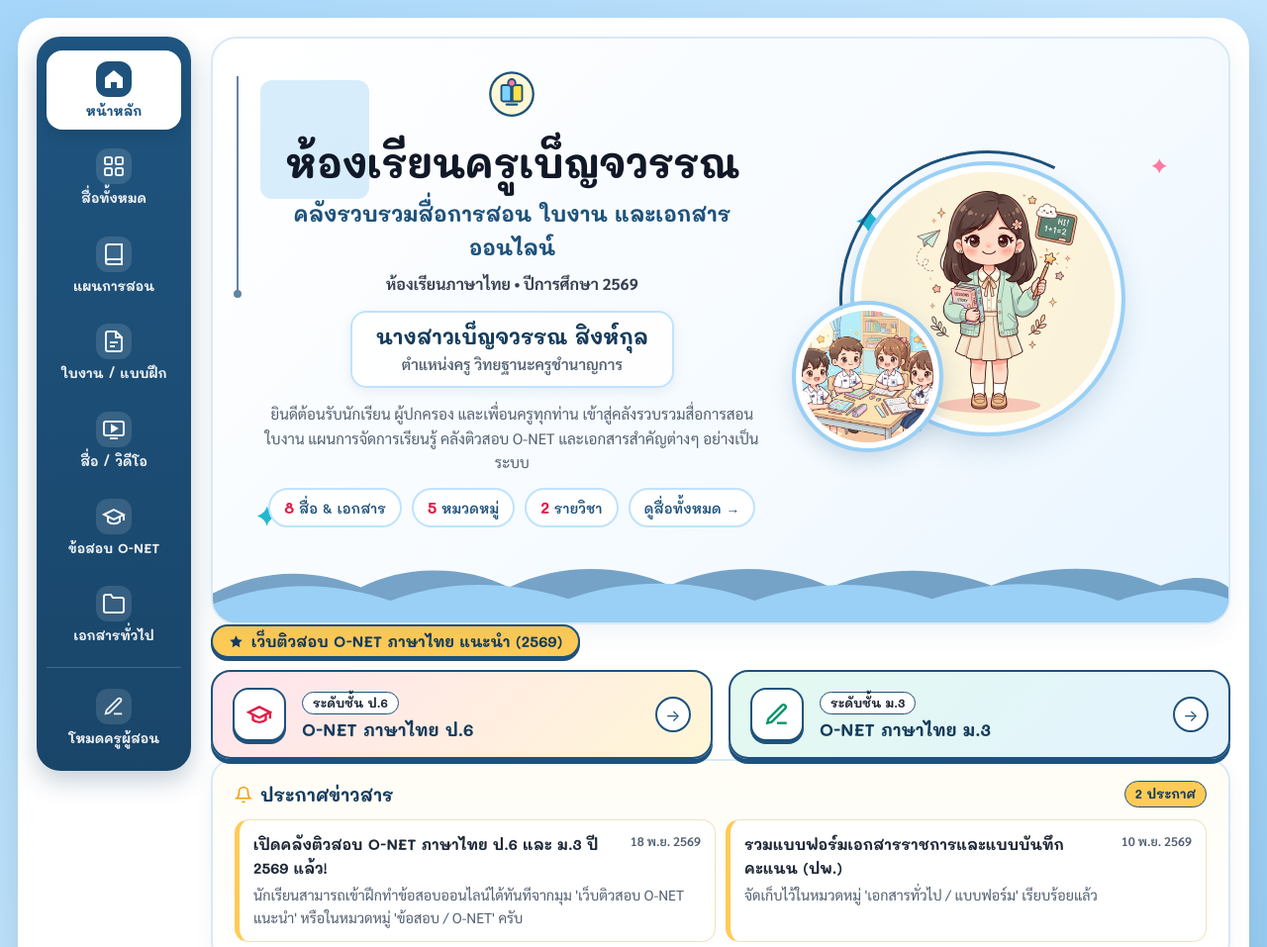
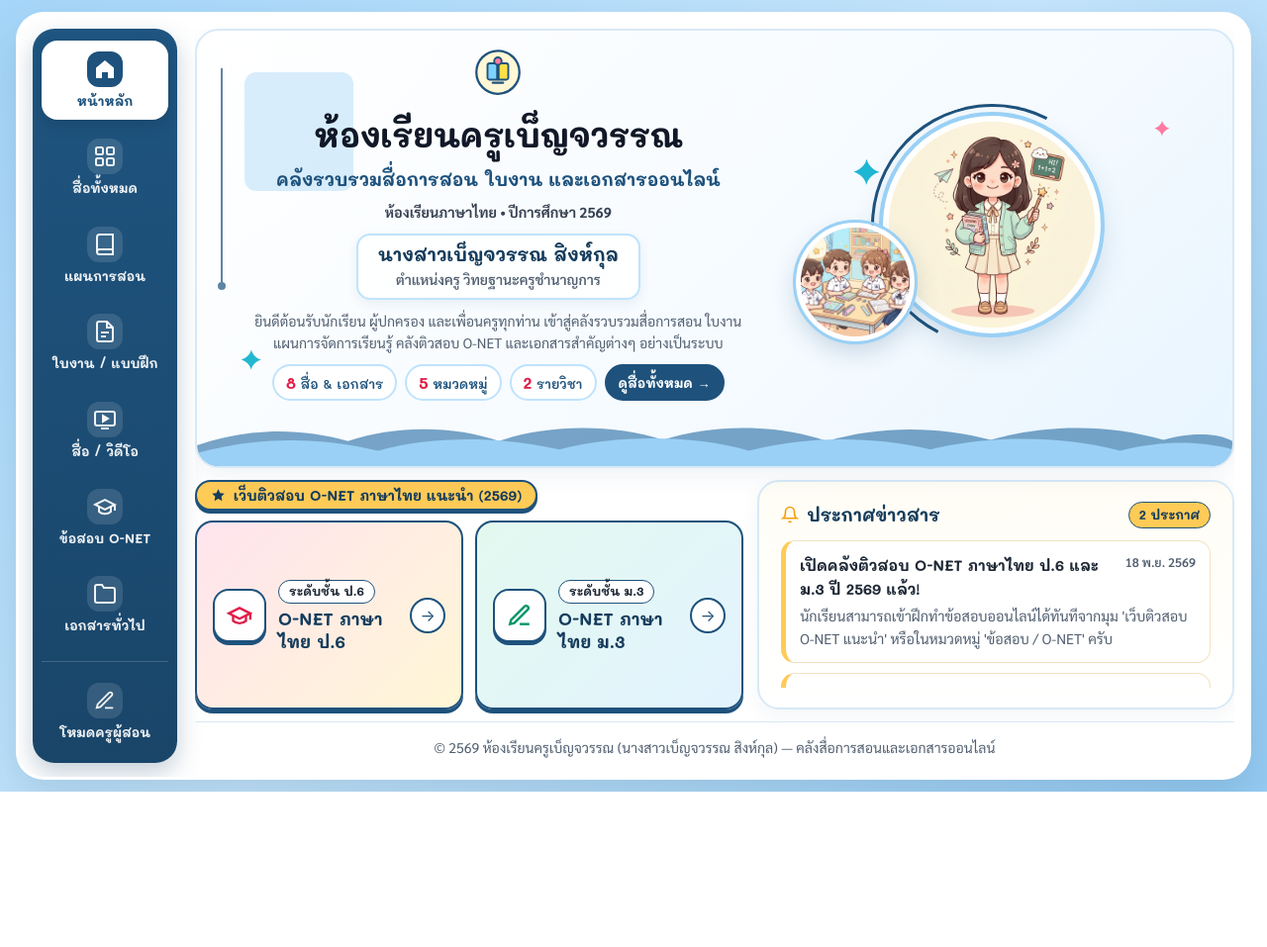
Before and after one commit to KruNeungBenchawan/benjawan-classroom, a plain HTML site: page index.html in a window 1280 px wide. Shown: the top 957 px of the page at 99% size. After the commit the page ends 800 px from the top, so only its background shows below. Drawn offline with Linux system fonts and the light colour scheme.

Commit message:
Single-screen 1-page layout and cache-busting v3 (styles.css)

```diff
--- a/styles.css
+++ b/styles.css
@@ -102,39 +102,39 @@ a {
   cursor: pointer;
 }
 
-/* Outer Shell & Frame (Reference Layout) */
+/* Outer Shell & Frame (1-Page Dashboard Layout) */
 .app-shell {
-  max-width: 1340px;
+  max-width: 1360px;
   margin: 0 auto;
-  padding: 18px;
+  padding: 12px 16px;
+  height: 100vh;
 }
 
 .app-frame {
   background: var(--surface);
-  border-radius: 30px;
-  padding: 16px;
+  border-radius: 28px;
+  padding: 14px;
   display: flex;
-  gap: 20px;
+  gap: 18px;
   box-shadow: 0 18px 45px rgba(21, 60, 92, 0.16);
-  border: 3px solid rgba(255, 255, 255, 0.85);
-  min-height: calc(100vh - 36px);
+  border: 3px solid rgba(255, 255, 255, 0.88);
+  height: 100%;
+  overflow: hidden;
 }
 
 /* Left Vertical Navy Sidebar */
 .sidebar {
-  width: 156px;
+  width: 146px;
   flex-shrink: 0;
   background: linear-gradient(180deg, #1f5580 0%, #194569 100%);
-  border-radius: 24px;
-  padding: 14px 10px;
+  border-radius: 22px;
+  padding: 12px 9px;
   display: flex;
   flex-direction: column;
   justify-content: space-between;
-  gap: 12px;
-  position: sticky;
-  top: 18px;
-  align-self: flex-start;
-  min-height: calc(100vh - 72px);
+  gap: 8px;
+  height: 100%;
+  overflow-y: auto;
   box-shadow: 0 10px 24px rgba(25, 69, 105, 0.25);
 }
 
@@ -211,20 +211,32 @@ a {
 .main-stage {
   flex: 1;
   min-width: 0;
+  height: 100%;
   display: flex;
   flex-direction: column;
-  gap: 22px;
+  justify-content: space-between;
+  gap: 12px;
+  overflow: hidden;
 }
 
-/* Hero Banner (Reference Image Composition) */
+.stage-view {
+  flex: 1;
+  min-height: 0;
+  display: flex;
+  flex-direction: column;
+  gap: 12px;
+}
+
+/* Hero Banner (Compact 1-Page Composition) */
 .hero-banner {
   position: relative;
   background: linear-gradient(135deg, #ffffff 0%, #f4faff 65%, #e8f5ff 100%);
   border: 2px solid var(--border-soft);
-  border-radius: 26px;
-  padding: 32px 36px 96px;
+  border-radius: 24px;
+  padding: 18px 28px 66px;
   overflow: hidden;
   box-shadow: 0 8px 24px rgba(30, 82, 124, 0.07);
+  flex-shrink: 0;
 }
 
 .hero-accent-block {
@@ -297,7 +309,7 @@ a {
 
 .hero-main-title {
   font-family: 'Mali', sans-serif;
-  font-size: clamp(1.9rem, 3.2vw, 2.75rem);
+  font-size: clamp(1.65rem, 2.6vw, 2.25rem);
   font-weight: 700;
   color: #111827;
   letter-spacing: -0.01em;
@@ -306,64 +318,82 @@ a {
 .hero-subtitle {
   margin: 0;
   font-family: 'Mali', sans-serif;
-  font-size: clamp(1.05rem, 1.8vw, 1.32rem);
+  font-size: clamp(0.95rem, 1.4vw, 1.12rem);
   font-weight: 700;
   color: var(--navy);
 }
 
 .hero-submeta {
   margin: 0;
-  font-size: 1rem;
+  font-size: 0.9rem;
   font-weight: 700;
   color: #374151;
 }
 
 .hero-teacher-box {
-  margin-top: 6px;
-  background: rgba(255, 255, 255, 0.85);
+  margin-top: 2px;
+  background: rgba(255, 255, 255, 0.88);
   border: 2px solid var(--sky-mid);
-  border-radius: 16px;
-  padding: 10px 24px;
+  border-radius: 14px;
+  padding: 7px 20px;
   box-shadow: 0 4px 12px rgba(30, 82, 124, 0.08);
 }
 
 .hero-teacher-name {
-  font-size: 1.3rem;
+  font-size: 1.15rem;
   font-weight: 700;
   color: var(--navy-dark);
 }
 
 .hero-teacher-role {
-  margin: 2px 0 0;
-  font-size: 0.95rem;
+  margin: 1px 0 0;
+  font-size: 0.88rem;
   font-weight: 600;
   color: var(--ink-muted);
 }
 
 .hero-bio {
-  margin: 6px 0 2px;
-  font-size: 0.95rem;
+  margin: 2px 0 0;
+  font-size: 0.88rem;
   color: var(--ink-muted);
-  max-width: 540px;
+  max-width: 520px;
+  display: -webkit-box;
+  -webkit-line-clamp: 2;
+  -webkit-box-orient: vertical;
+  overflow: hidden;
 }
 
 .hero-stats {
   display: flex;
   flex-wrap: wrap;
   justify-content: center;
-  gap: 10px;
-  margin-top: 4px;
+  gap: 8px;
+  margin-top: 2px;
 }
 
 .hero-stat-pill {
   font-family: 'Mali', sans-serif;
-  font-size: 0.86rem;
+  font-size: 0.82rem;
   font-weight: 600;
   background: #ffffff;
   border: 2px solid var(--sky-mid);
   color: var(--navy);
-  padding: 5px 14px;
+  padding: 4px 12px;
   border-radius: 999px;
+}
+
+.hero-go-btn {
+  background: var(--navy);
+  border-color: var(--navy);
+  color: #ffffff;
+  cursor: pointer;
+  font-weight: 700;
+  transition: transform 0.14s ease, background-color 0.14s ease;
+}
+
+.hero-go-btn:hover {
+  background: var(--navy-dark);
+  transform: translateY(-1px);
 }
 
 .hero-stat-pill strong {
@@ -377,13 +407,13 @@ a {
   display: flex;
   align-items: center;
   justify-content: center;
-  min-height: 310px;
+  min-height: 235px;
 }
 
 .circle-arc {
   position: absolute;
-  width: 300px;
-  height: 300px;
+  width: 245px;
+  height: 245px;
   border-radius: 50%;
   border: 3px solid transparent;
   border-top-color: var(--navy);
@@ -393,10 +423,10 @@ a {
 }
 
 .circle-main {
-  width: 270px;
-  height: 270px;
+  width: 220px;
+  height: 220px;
   border-radius: 50%;
-  border: 7px solid #ffffff;
+  border: 6px solid #ffffff;
   outline: 4px solid var(--sky-outer);
   overflow: hidden;
   background: var(--butter-soft);
@@ -415,37 +445,25 @@ a {
 
 .circle-sub {
   position: absolute;
-  bottom: 4px;
-  left: 12px;
-  width: 145px;
-  height: 145px;
+  bottom: 0;
+  left: 16px;
+  width: 120px;
+  height: 120px;
   border-radius: 50%;
-  border: 6px solid #ffffff;
-  outline: 4px solid var(--sky-outer);
+  border: 5px solid #ffffff;
+  outline: 3px solid var(--sky-outer);
   overflow: hidden;
   background: var(--pink-soft);
   box-shadow: 0 10px 24px rgba(30, 82, 124, 0.22);
   z-index: 3;
 }
 
-.avatar-fallback {
-  width: 100%;
-  height: 100%;
-  display: grid;
-  place-items: center;
-  font-family: 'Mali', sans-serif;
-  font-size: 1.5rem;
-  font-weight: 700;
-  color: var(--navy);
-}
-
-/* Layered Cloud Wave Bottom */
 .hero-clouds {
   position: absolute;
   left: 0;
   right: 0;
   bottom: 0;
-  height: 76px;
+  height: 54px;
   pointer-events: none;
   z-index: 1;
 }
@@ -456,42 +474,76 @@ a {
   display: block;
 }
 
-/* Featured O-NET 2569 Showcase */
+/* Home Bottom Grid (O-NET + Announcements side by side in 1 screen) */
+.home-bottom-grid {
+  display: grid;
+  grid-template-columns: 1.15fr 1fr;
+  gap: 14px;
+  flex: 1;
+  min-height: 0;
+}
+
 .featured-onet-section {
   display: flex;
   flex-direction: column;
+  gap: 10px;
+}
+
+.featured-onet-grid {
+  display: grid;
+  grid-template-columns: repeat(2, 1fr);
   gap: 12px;
+  flex: 1;
+}
+
+.onet-banner-card {
+  display: flex;
+  align-items: center;
+  gap: 12px;
+  padding: 14px 16px;
+  border-radius: 18px;
+  border: 2.5px solid var(--navy);
+  box-shadow: 0 4px 0 var(--navy);
+  transition: transform 0.16s ease, box-shadow 0.16s ease;
+}
+
+.announcements-card {
+  padding: 14px 16px;
+  background: linear-gradient(180deg, #fffdf5 0%, #ffffff 100%);
+  display: flex;
+  flex-direction: column;
+  min-height: 0;
+}
+
+.announcement-list {
+  list-style: none;
+  margin: 0;
+  padding: 0;
+  display: flex;
+  flex-direction: column;
+  gap: 8px;
+  overflow-y: auto;
+}
+
+.resources-scroll-area {
+  flex: 1;
+  min-height: 0;
+  overflow-y: auto;
+  padding-right: 4px;
 }
 
 .featured-pill {
   display: inline-flex;
   align-items: center;
   gap: 8px;
-  font-size: 0.95rem;
+  font-size: 0.88rem;
   font-weight: 700;
   background: var(--butter);
   color: var(--navy-dark);
   border: 2px solid var(--navy);
   border-radius: 999px;
-  padding: 5px 16px;
+  padding: 4px 14px;
   box-shadow: 0 3px 0 var(--navy);
-}
-
-.featured-onet-grid {
-  display: grid;
-  grid-template-columns: repeat(2, 1fr);
-  gap: 16px;
-}
-
-.onet-banner-card {
-  display: flex;
-  align-items: center;
-  gap: 16px;
-  padding: 16px 20px;
-  border-radius: 20px;
-  border: 2.5px solid var(--navy);
-  box-shadow: 0 5px 0 var(--navy);
-  transition: transform 0.16s ease, box-shadow 0.16s ease;
 }
 
 .onet-banner-card:hover {
@@ -1219,19 +1271,32 @@ a {
 
 /* Responsive */
 @media (max-width: 980px) {
+  .app-shell {
+    height: auto;
+  }
+
   .app-frame {
     flex-direction: column;
     padding: 12px;
+    height: auto;
+    overflow: visible;
+  }
+
+  .main-stage {
+    overflow: visible;
   }
 
   .sidebar {
     width: 100%;
-    position: static;
-    min-height: auto;
+    height: auto;
     flex-direction: row;
     align-items: center;
     overflow-x: auto;
     padding: 10px;
+  }
+
+  .home-bottom-grid {
+    grid-template-columns: 1fr;
   }
 
   .sidebar-nav {
```
